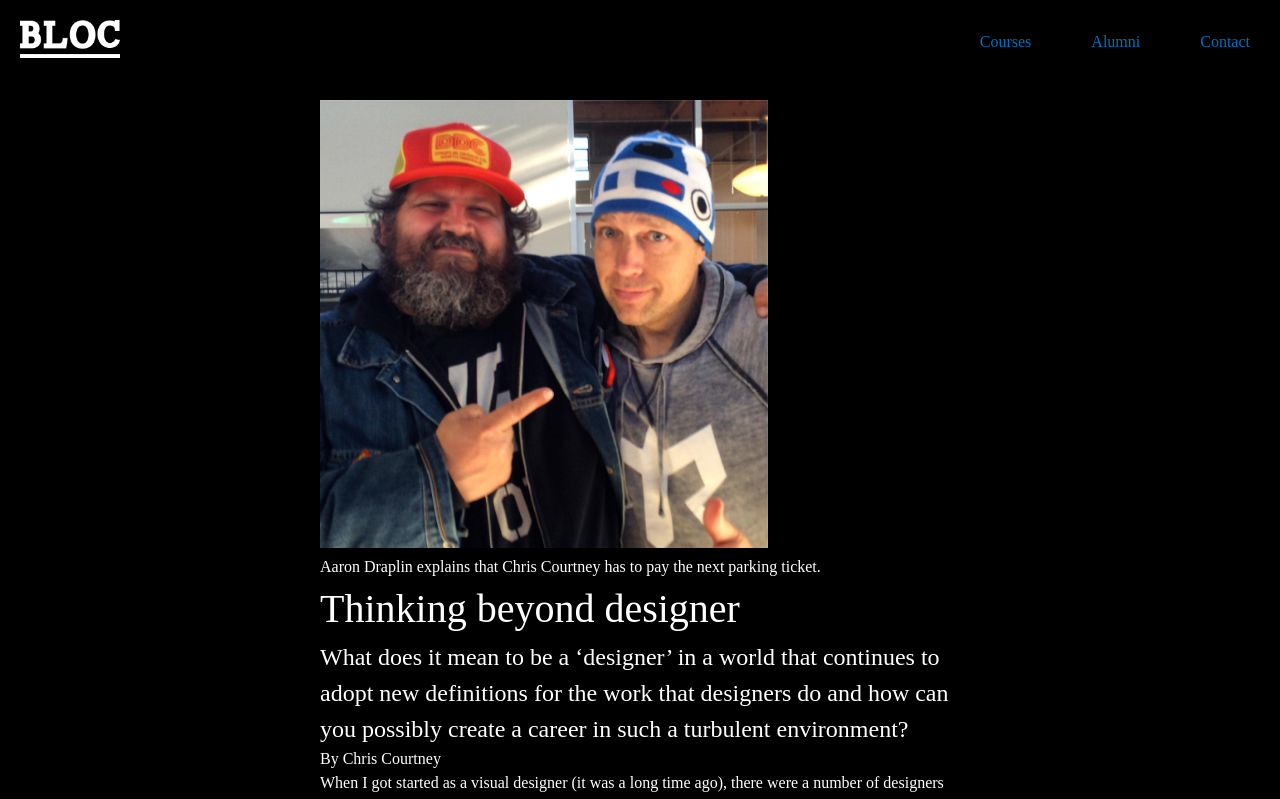
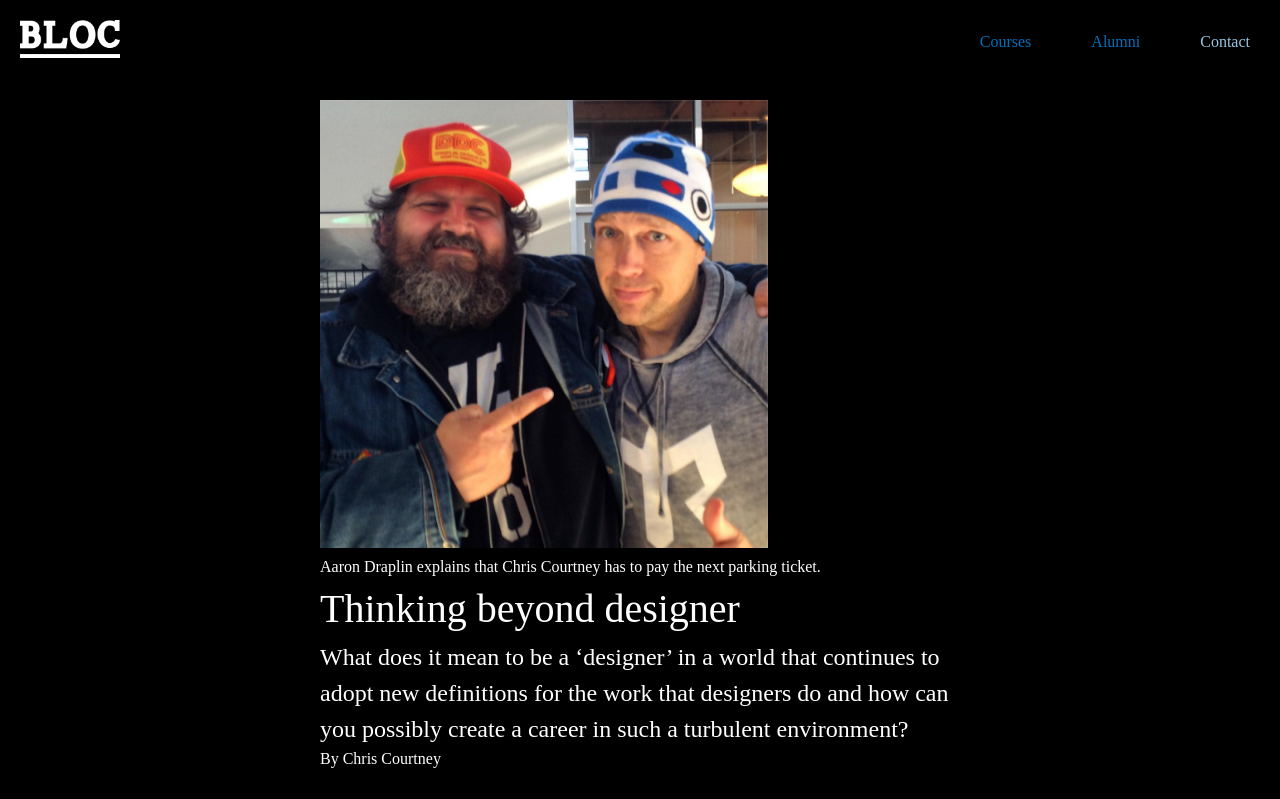
Before and after one commit to jessblanchard/Bloc-Front-End-Development-Work, a plain HTML site: page css-exercise-two-master/index.html in a window 1280 px wide. In both pictures the pointer is over the link "Contact". Shown: the top 799 px of the page. Drawn offline with Linux system fonts and the light colour scheme.

Commit message:
Added hover state on <a> tags and padding bottom on <p> tags

```diff
--- a/css-exercise-two-master/css/style.css
+++ b/css-exercise-two-master/css/style.css
@@ -35,6 +35,7 @@ h3 {
 
 p {
   font-size: 100%; /* 16px */
+  padding-bottom: 2em
 }
 
 nav {
@@ -91,5 +92,5 @@ a {
 
 a:link { color:#0070BB; } /* unvisited */
 a:visited { color:#0070BA; } /* visited */
-a:hover { color:#0070BC; } /* mouse over */
+a:hover { color:#99c5e4; } /* mouse over */
 a:active { color:#0070BD; } /* selected */
```
